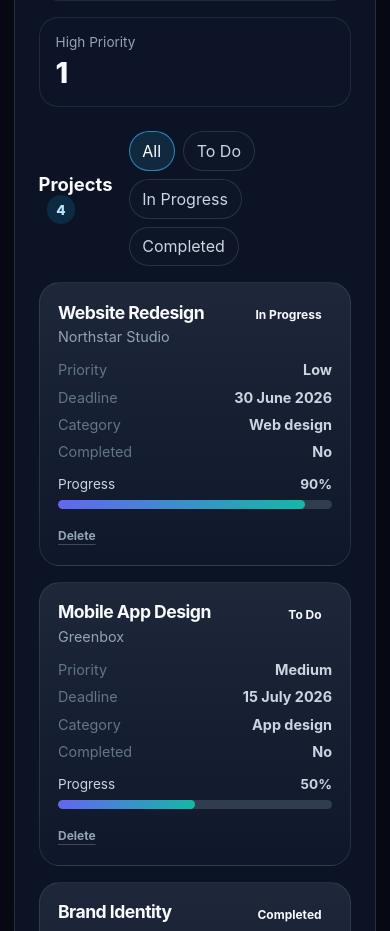
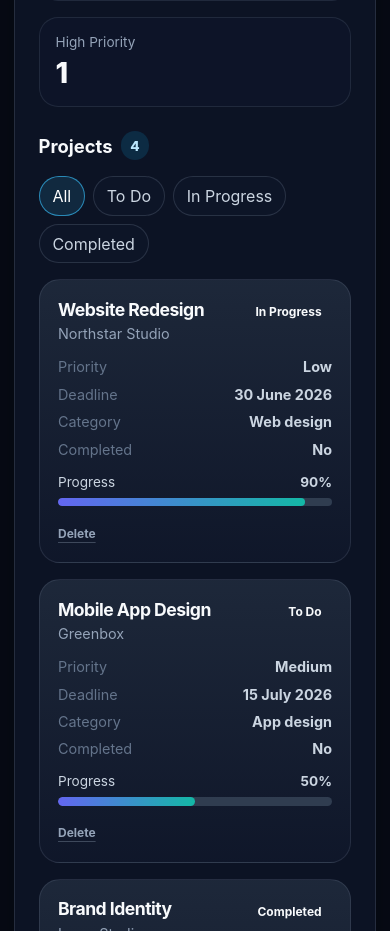
Before and after one commit to LejeuneA/flowdeck, a React (Vite) app: page / in a window 390 px wide. Shown: the part 1100-2031 px from the top of the page. Built offline with nearby package versions, Linux system fonts and the light colour scheme; no server answers.

Commit message:
Improve mobile projects toolbar layout

```diff
--- a/src/styles/flowdeck.scss
+++ b/src/styles/flowdeck.scss
@@ -931,6 +931,26 @@ button {
         justify-content: flex-start;
     }
 
+    .flowdeck__toolbar {
+        flex-direction: column;
+        align-items: stretch;
+    }
+
+    .flowdeck__section-title {
+        display: flex;
+        align-items: center;
+        gap: 0.5rem;
+    }
+
+    .flowdeck__section-count {
+        margin-left: 0;
+    }
+
+    .flowdeck__filters {
+        width: 100%;
+        justify-content: flex-start;
+    }
+
     .flowdeck__stats,
     .project-grid {
         grid-template-columns: 1fr;
```
